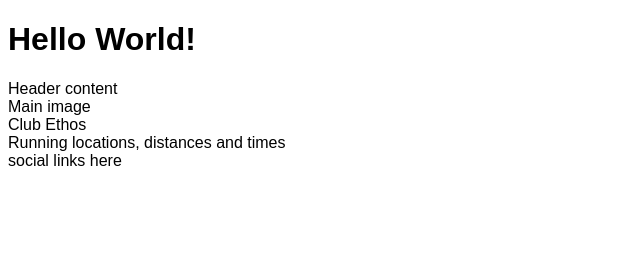
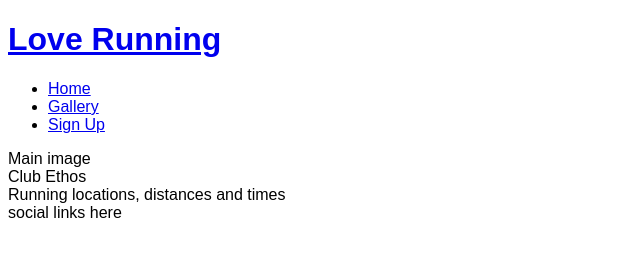
Before and after one commit to BSLaila/Love-Running, a plain HTML site: page index.html in a window 1280 px wide. Shown: the whole page, without its empty margins (0-640 px from the left). Drawn offline with Linux system fonts and the light colour scheme.

Commit message:
Add basic header structure

```diff
--- a/index.html
+++ b/index.html
@@ -13,10 +13,24 @@
 </head>
 
 <body>
-    <h1>Hello World!</h1>
-
-</body>
-<header>Header content</header>
+    <header>
+        <a href="index.html">
+            <h1>Love Running</h1>
+        </a>
+        <nav>
+            <ul>
+                <li>
+                    <a href="index.html">Home</a>
+                </li>
+                <li>
+                    <a href="#">Gallery</a>
+                </li>
+                <li>
+                    <a href="#">Sign Up</a>
+                </li>
+            </ul>
+        </nav>
+    </header>
     <section>
         Main image
     </section>
@@ -29,4 +43,5 @@
     <footer>
         social links here
     </footer>
+</body>
 </html>
```
Lines whose indentation alone changed are shown as unchanged.
